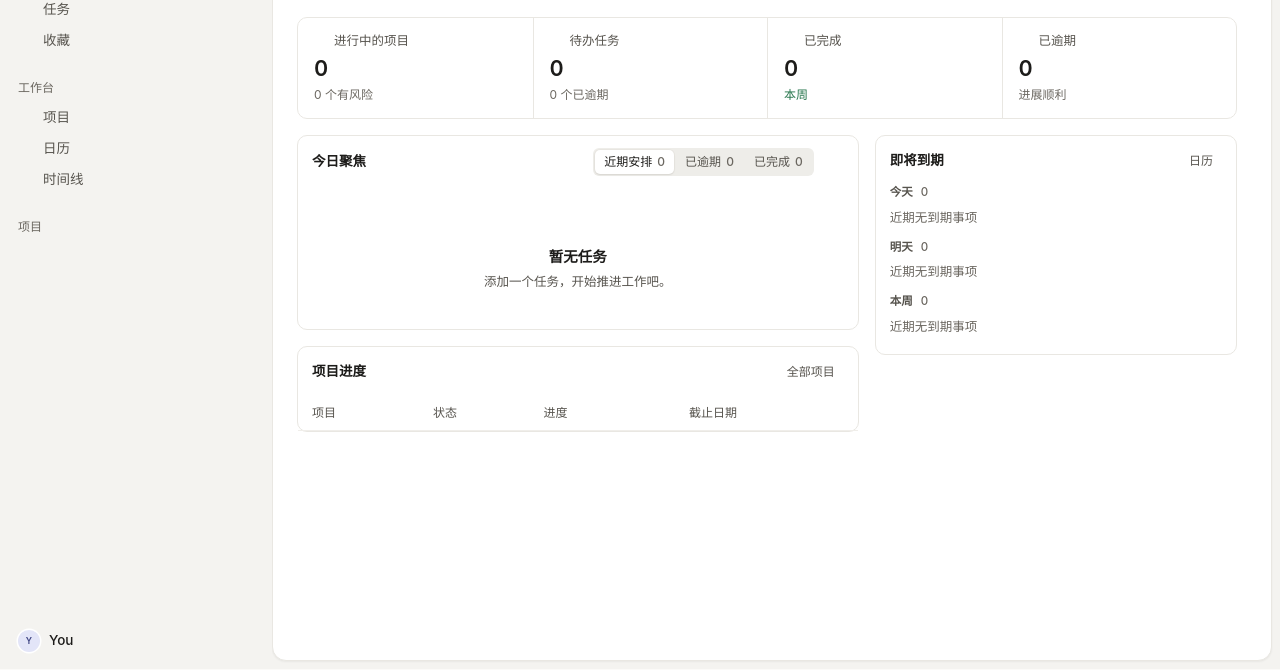
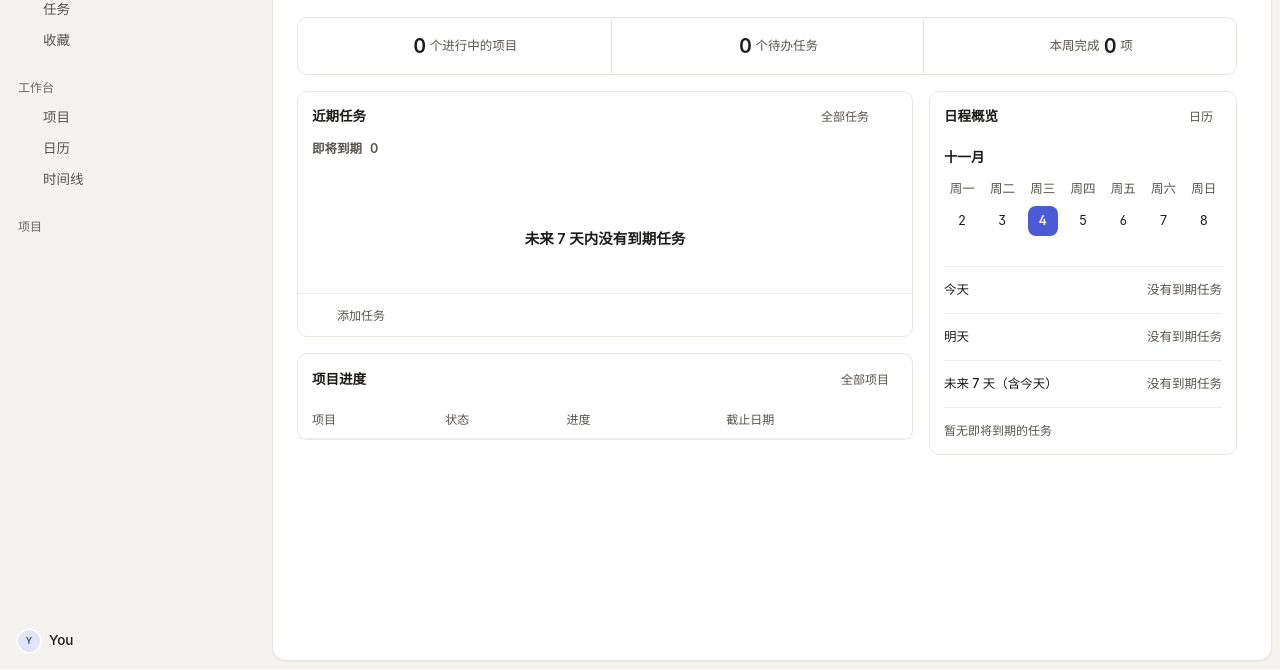
Before and after one commit to wugxxx/moss, a website built with Vite: page index.html in a window 1280 px wide. Shown: the part 131-801 px from the top of the page. Built offline with nearby package versions, Linux system fonts and the light colour scheme.

Commit message:
feat: redesign home dashboard overview

```diff
--- a/src/i18n/locales/en.js
+++ b/src/i18n/locales/en.js
@@ -179,11 +179,25 @@ export default {
     openTasks: 'Open tasks',
     overdueCount: '{count} overdue',
     completed: 'Completed',
+    completedThisWeek: 'Completed this week',
+    activeProjectsSummary: { one: '{value} active project', other: '{value} active projects' },
+    openTasksSummary: { one: '{value} open task', other: '{value} open tasks' },
+    completedThisWeekSummary: '{value} completed this week',
     thisWeek: 'this week',
     overdue: 'Overdue',
     needAttention: 'need attention',
     allOnTrack: 'all on track',
     focus: 'Focus',
+    recentTasks: 'Recent tasks',
+    nextSevenDays: 'Next 7 days (including today)',
+    noUpcomingTasks: 'No tasks due in the next 7 days',
+    scheduleOverview: 'Schedule overview',
+    tasksDueCount: { one: '{count} task due', other: '{count} tasks due' },
+    noTasksDue: 'No tasks due',
+    nextDeadline: 'Next deadline: {date}',
+    noNextDeadline: 'No upcoming deadlines',
+    overdueTasksNotice: { one: '{count} task is overdue', other: '{count} tasks are overdue' },
+    reviewOverdue: 'Review and plan',
     upcoming: 'Upcoming',
     nothingOverdue: 'Nothing overdue',
     everyOpenOnSchedule: 'Every open task is on schedule.',
--- a/src/i18n/locales/zh-CN.js
+++ b/src/i18n/locales/zh-CN.js
@@ -174,16 +174,30 @@ export default {
     afternoon: '下午好',
     evening: '晚上好',
     attention: '以下是今天的重点待办：',
-    activeProjects: '进行中的项目',
+    activeProjects: '进行中项目',
     atRisk: '{count} 个有风险',
     openTasks: '待办任务',
     overdueCount: '{count} 个已逾期',
     completed: '已完成',
+    completedThisWeek: '本周完成',
+    activeProjectsSummary: { one: '{value} 个进行中的项目', other: '{value} 个进行中的项目' },
+    openTasksSummary: { one: '{value} 个待办任务', other: '{value} 个待办任务' },
+    completedThisWeekSummary: '本周完成 {value} 项',
     thisWeek: '本周',
     overdue: '已逾期',
     needAttention: '需关注',
     allOnTrack: '进展顺利',
     focus: '今日聚焦',
+    recentTasks: '近期任务',
+    nextSevenDays: '未来 7 天（含今天）',
+    noUpcomingTasks: '未来 7 天内没有到期任务',
+    scheduleOverview: '日程概览',
+    tasksDueCount: { one: '{count} 项任务到期', other: '{count} 项任务到期' },
+    noTasksDue: '没有到期任务',
+    nextDeadline: '下一截止日：{date}',
+    noNextDeadline: '暂无即将到期的任务',
+    overdueTasksNotice: { one: '{count} 项任务已逾期', other: '{count} 项任务已逾期' },
+    reviewOverdue: '查看并安排',
     upcoming: '近期安排',
     nothingOverdue: '没有逾期任务',
     everyOpenOnSchedule: '所有待办任务均按计划推进中。',
--- a/src/pages/home.js
+++ b/src/pages/home.js
@@ -1,9 +1,10 @@
 /* ---------- HOME ---------- */
-import { DAY, TODAY, diffD, esc, fmtDate, fmtWeekdayDate, parse } from '../core/utils.js';
+import { DAY, TODAY, addD, diffD, esc, fmtDate, fmtWeekdayDate, iso, monthLong, parse, weekdayShort } from '../core/utils.js';
 import { ic } from '../core/icons.js';
-import { S, allTasks, isOver, me, pColor, progressOf, proj, visibleProjects } from '../core/store.js';
-import { empty, pIcon, pStatus, prIcon, progBar } from '../ui/helpers.js';
+import { allTasks, isOver, me, progressOf, visibleProjects } from '../core/store.js';
+import { empty, pIcon, pStatus, progBar } from '../ui/helpers.js';
 import { sortTasks } from '../shell/view-engine.js';
+import { startOfWeek } from '../views/calendar.js';
 import { miniRow } from '../components/task-list.js';
 import { t } from '../i18n/index.js';
 
@@ -12,58 +13,49 @@ export function pageHome() {
   const greet = h < 12 ? t('home.morning') : h < 18 ? t('home.afternoon') : t('home.evening');
   const ownerName = me()?.name || '';
   const all = allTasks();
-  const mineAll = all;
   const activeP = visibleProjects().filter(p => p.status !== 'complete');
   const open = all.filter(t => t.status !== 'done');
   const doneWk = all.filter(t => t.status === 'done' && t.completedAt && Date.now() - t.completedAt < 7 * DAY);
-  const over = all.filter(isOver);
-  const tab = S.ui.homeTab;
-  const lists = {
-    upcoming: sortTasks(
-      mineAll.filter(t => t.status !== 'done' && !isOver(t)),
-      { f: 'due', dir: 1 },
-    ),
-    overdue: mineAll.filter(isOver),
-    completed: sortTasks(
-      mineAll.filter(t => t.status === 'done'),
-      { f: 'updated', dir: 1 },
-    ),
-  };
-  const cur = lists[tab].slice(0, 7);
-  const dl = (lab, a, b) => {
-    const ts = sortTasks(
-      open.filter(t => t.due && diffD(parse(t.due), TODAY) >= a && diffD(parse(t.due), TODAY) <= b),
-      { f: 'priority', dir: 1 },
-    );
-    return { lab, ts };
-  };
-  const dls = [dl(t('time.today'), 0, 0), dl(t('time.tomorrow'), 1, 1), dl(t('time.thisWeek'), 2, 7)];
+  const summary = (key, count) => t(key, { count, value: `<span class="v">${count}</span>` });
+  const overdue = open.filter(isOver);
+  const upcoming = sortTasks(
+    open.filter(t => t.due && diffD(parse(t.due), TODAY) >= 0 && diffD(parse(t.due), TODAY) < 7),
+    { f: 'due', dir: 1 },
+  );
+  const cur = upcoming.slice(0, 7);
+  const weekStart = startOfWeek(TODAY);
+  const weekDays = Array.from({ length: 7 }, (_, i) => addD(weekStart, i));
+  const dueCounts = new Map();
+  for (const task of open) {
+    if (task.due) dueCounts.set(task.due, (dueCounts.get(task.due) || 0) + 1);
+  }
+  const nextDue = sortTasks(
+    open.filter(t => t.due && diffD(parse(t.due), TODAY) >= 0),
+    { f: 'due', dir: 1 },
+  )[0]?.due;
+  const scheduleCounts = [
+    { label: t('time.today'), count: dueCounts.get(iso(TODAY)) || 0 },
+    { label: t('time.tomorrow'), count: dueCounts.get(iso(addD(TODAY, 1))) || 0 },
+    { label: t('home.nextSevenDays'), count: upcoming.length },
+  ];
   return `<div class="page">
     <div class="ph"><div><h1>${greet}, ${esc(ownerName.split(' ')[0])}</h1><p><span class="num">${fmtWeekdayDate(TODAY)}</span> · ${t('home.attention')}</p></div>
       <div class="acts"><button class="btn btn-secondary hide-m" data-a="newProject">${ic('folder-plus', 14)}${t('common.newProject')}</button><button class="btn btn-primary" data-a="newTask">${ic('plus', 14)}${t('common.newTask')}</button></div></div>
-    <div class="stats" style="margin-bottom:16px">
-      <button class="stat" data-a="go" data-r="projects"><span class="k">${ic('folder-kanban', 14)}${t('home.activeProjects')}</span><span class="v">${activeP.length}</span><span class="d">${t('home.atRisk', { count: activeP.filter(p => p.status === 'risk').length })}</span></button>
-      <button class="stat" data-a="goTasks" data-f="open"><span class="k">${ic('circle-dashed', 14)}${t('home.openTasks')}</span><span class="v">${open.length}</span><span class="d">${t('home.overdueCount', { count: over.length })}</span></button>
-      <button class="stat" data-a="goTasks" data-f="done"><span class="k">${ic('circle-check', 14)}${t('home.completed')}</span><span class="v">${doneWk.length}</span><span class="d up">${t('home.thisWeek')}</span></button>
-      <button class="stat" data-a="goTasks" data-f="overdue"><span class="k">${ic('clock-alert', 14)}${t('home.overdue')}</span><span class="v" style="${over.length ? 'color:var(--red)' : ''}">${over.length}</span><span class="d ${over.length ? 'bad' : ''}">${over.length ? t('home.needAttention') : t('home.allOnTrack')}</span></button>
+    <div class="stats">
+      <button class="stat" data-a="go" data-r="projects">${ic('folder-kanban', 14)}<span class="k">${summary('home.activeProjectsSummary', activeP.length)}</span></button>
+      <button class="stat" data-a="goTasks" data-f="open">${ic('circle-dashed', 14)}<span class="k">${summary('home.openTasksSummary', open.length)}</span></button>
+      <button class="stat" data-a="goTasks" data-f="done">${ic('circle-check', 14)}<span class="k">${summary('home.completedThisWeekSummary', doneWk.length)}</span></button>
     </div>
-    <div class="grid2">
+    <div class="grid2 home-grid">
       <div class="stack">
         <section class="panel" aria-labelledby="h-mytasks">
-          <div class="panel-h"><h2 id="h-mytasks">${t('home.focus')}</h2>
-            <div class="acts"><div class="seg" role="tablist">${[
-              ['upcoming', t('home.upcoming')],
-              ['overdue', t('home.overdue')],
-              ['completed', t('home.completed')],
-            ]
-              .map(
-                ([k, n]) =>
-                  `<button role="tab" class="${tab === k ? 'on' : ''}" data-a="set" data-k="homeTab" data-v="${k}">${n} <span class="faint">${lists[k].length}</span></button>`,
-              )
-              .join('')}</div>
-            <button class="ibtn ibtn-sm" data-a="go" data-r="tasks" data-tip="${t('home.openTasksTooltip')}" aria-label="${t('home.openTasksTooltip')}">${ic('arrow-up-right', 15)}</button></div></div>
-          ${cur.length ? cur.map(t => miniRow(t, { av: false })).join('') : empty(tab === 'overdue' ? 'circle-check' : 'list-checks', tab === 'overdue' ? t('home.nothingOverdue') : t('home.noTasks'), tab === 'overdue' ? t('home.everyOpenOnSchedule') : t('home.addToMove'), '', 'sm')}
-          ${lists[tab].length > 7 ? `<button class="addrow" style="padding-left:14px;border-top:1px solid var(--divider);border-bottom:0" data-a="go" data-r="tasks">${t('home.viewAllTasks', { count: lists[tab].length })} ${ic('arrow-right', 13)}</button>` : ''}
+          <div class="panel-h"><h2 id="h-mytasks">${t('home.recentTasks')}</h2>
+            <div class="acts"><button class="btn btn-sm btn-ghost" data-a="goTasks">${t('tasks.allTasks')}${ic('arrow-up-right', 14)}</button></div></div>
+          ${overdue.length ? `<div class="home-task-notice alert danger"><span class="row">${ic('circle-alert', 15)}<b>${t('home.overdueTasksNotice', { count: overdue.length })}</b></span><button class="btn btn-sm btn-ghost" data-a="goTasks" data-f="overdue">${t('home.reviewOverdue')}${ic('arrow-right', 14)}</button></div>` : ''}
+          <div class="home-task-heading">${t('home.upcomingDeadlines')}<span class="cnt">${upcoming.length}</span></div>
+          ${cur.length ? cur.map(t => miniRow(t, { av: false })).join('') : empty('list-checks', t('home.noUpcomingTasks'), '', '', 'sm')}
+          <div class="home-task-footer"><button class="btn btn-sm btn-ghost" data-a="newTask">${ic('plus', 14)}${t('common.addTask')}</button>
+            ${upcoming.length > 7 ? `<button class="btn btn-sm btn-ghost" data-a="goTasks" data-f="open">${t('home.viewAllTasks', { count: open.length })}${ic('arrow-right', 13)}</button>` : ''}</div>
         </section>
         <section class="panel">
           <div class="panel-h"><h2>${t('home.projectProgress')}</h2><div class="acts"><button class="btn btn-sm btn-ghost" data-a="go" data-r="projects">${t('home.allProjects')}</button></div></div>
@@ -79,25 +71,21 @@ export function pageHome() {
       </div>
       <div class="stack">
         <section class="panel">
-          <div class="panel-h"><h2>${t('home.upcomingDeadlines')}</h2><div class="acts"><button class="btn btn-sm btn-ghost" data-a="go" data-r="calendar">${ic('calendar', 13)}${t('nav.calendar')}</button></div></div>
-          <div class="panel-b" style="padding-bottom:6px">
-          ${dls
-            .map(
-              g => `<div style="margin-bottom:10px"><div class="row" style="font-size:11.5px;font-weight:600;color:var(--text-2);margin-bottom:4px">${g.lab}<span class="faint" style="font-weight:500">${g.ts.length}</span></div>
-            ${
-              g.ts.length
-                ? g.ts
-                    .slice(0, 4)
-                    .map(
-                      t =>
-                        `<div class="row" style="height:30px;cursor:pointer;gap:8px;font-size:13px" data-a="openTask" data-id="${t.id}"><span class="pdot" style="--c:${pColor(proj(t.project))}"></span><span class="trunc grow">${esc(t.title)}</span>${prIcon(t.priority, 13)}</div>`,
-                    )
-                    .join('') +
-                  (g.ts.length > 4 ? `<div class="faint" style="font-size:11.5px;padding-left:16px">${t('home.more', { count: g.ts.length - 4 })}</div>` : '')
-                : `<div class="faint" style="font-size:12.5px;padding:4px 0 2px">${t('home.nothingDue')}</div>`
-            }</div>`,
-            )
-            .join('')}
+          <div class="panel-h"><h2>${t('home.scheduleOverview')}</h2><div class="acts"><button class="btn btn-sm btn-ghost" data-a="go" data-r="calendar">${ic('calendar', 13)}${t('nav.calendar')}</button></div></div>
+          <div class="panel-b">
+            <div class="home-schedule-month">${monthLong(TODAY.getMonth())}</div>
+            <div class="home-schedule-week">
+              ${weekDays
+                .map(day => {
+                  const date = iso(day);
+                  const count = dueCounts.get(date) || 0;
+                  const today = diffD(day, TODAY) === 0;
+                  return `<div class="home-schedule-day"><span class="muted">${weekdayShort(day.getDay())}</span><time datetime="${date}" class="num ${today ? 'today' : ''}" ${today ? 'aria-current="date"' : ''}>${day.getDate()}</time><span class="home-schedule-dot ${count ? 'has-tasks' : ''}" ${count ? `role="img" aria-label="${esc(t('home.tasksDueCount', { count }))}" title="${esc(t('home.tasksDueCount', { count }))}"` : 'aria-hidden="true"'}></span></div>`;
+                })
+                .join('')}
+            </div>
+            <dl class="home-schedule-counts">${scheduleCounts.map(({ label, count }) => `<div><dt>${label}</dt><dd>${count ? t('home.tasksDueCount', { count }) : t('home.noTasksDue')}</dd></div>`).join('')}</dl>
+            <p class="home-schedule-next muted">${nextDue ? t('home.nextDeadline', { date: fmtDate(nextDue) }) : t('home.noNextDeadline')}</p>
           </div>
         </section>
       </div>
--- a/src/shell/skeletons.js
+++ b/src/shell/skeletons.js
@@ -27,7 +27,7 @@ export function skeleton() {
   }
   if (r === 'projects') body = skCards(6);
   else if (r === 'home' || r === 'overview')
-    body = `<div class="stats" style="margin-bottom:16px">${Array.from({ length: 4 }, () => `<div class="stat">${sk('80px', 10)}${sk('44px', 20)}</div>`).join('')}</div><div class="grid2"><div class="panel" style="padding:14px">${skRows(6)}</div><div class="panel" style="padding:14px">${skRows(6)}</div></div>`;
+    body = `<div class="stats">${Array.from({ length: 3 }, () => `<div class="stat">${sk('80px', 10)}${sk('24px', 20)}</div>`).join('')}</div><div class="grid2"><div class="panel" style="padding:14px">${skRows(6)}</div><div class="panel" style="padding:14px">${skRows(6)}</div></div>`;
   else body = skRows(10);
   return `<div class="page" aria-busy="true" aria-label="${t('common.loading')}">${head}${body}</div>`;
 }
--- a/src/styles/panels.css
+++ b/src/styles/panels.css
@@ -28,17 +28,20 @@
 }
 .stats {
   display: grid;
-  grid-template-columns: repeat(4, minmax(0, 1fr));
+  grid-template-columns: repeat(3, minmax(0, 1fr));
+  margin-bottom: 16px;
   border: 1px solid var(--border);
   border-radius: var(--r-lg);
   overflow: hidden;
 }
 .stat {
-  padding: 14px 16px;
+  padding: 18px 16px;
   display: flex;
-  flex-direction: column;
-  gap: 6px;
-  text-align: left;
+  align-items: center;
+  justify-content: center;
+  gap: 8px;
+  color: var(--text-2);
+  text-align: center;
   transition: background var(--dur);
 }
 .stat + .stat {
@@ -48,28 +51,21 @@
   background: var(--surface-2);
 }
 .stat .k {
+  display: inline-flex;
+  align-items: center;
+  justify-content: center;
+  gap: 4px;
   font-size: var(--fs-sm);
   color: var(--text-2);
-  display: flex;
-  align-items: center;
-  gap: 6px;
+  line-height: 1;
 }
 .stat .v {
-  font-size: 22px;
+  font-size: 20px;
+  color: var(--text);
   font-weight: 600;
   letter-spacing: -0.02em;
   font-variant-numeric: tabular-nums;
-  line-height: 1.1;
-}
-.stat .d {
-  font-size: var(--fs-xs);
-  color: var(--text-3);
-}
-.stat .d.up {
-  color: var(--green);
-}
-.stat .d.bad {
-  color: var(--red);
+  line-height: 1;
 }
 .grid2 {
   display: grid;
@@ -80,6 +76,99 @@
   display: flex;
   flex-direction: column;
   gap: 16px;
+}
+.home-grid {
+  grid-template-columns: minmax(0, 2fr) minmax(0, 1fr);
+}
+.alert.home-task-notice {
+  margin: 4px 14px 12px;
+  align-items: center;
+  justify-content: space-between;
+  flex-wrap: wrap;
+  color: var(--red);
+}
+.home-task-heading {
+  display: flex;
+  align-items: center;
+  gap: 8px;
+  padding: 0 14px 10px;
+  font-size: var(--fs-sm);
+  font-weight: 600;
+  color: var(--text-2);
+}
+.home-task-footer {
+  display: flex;
+  align-items: center;
+  justify-content: space-between;
+  flex-wrap: wrap;
+  gap: 8px;
+  padding: 8px 10px;
+  border-top: 1px solid var(--divider);
+}
+.home-schedule-month {
+  padding: 8px 0 12px;
+  font-weight: 600;
+}
+.home-schedule-week {
+  display: grid;
+  grid-template-columns: repeat(7, minmax(0, 1fr));
+  gap: 4px;
+  padding-bottom: 18px;
+}
+.home-schedule-day {
+  display: flex;
+  flex-direction: column;
+  align-items: center;
+  gap: 8px;
+  font-size: var(--fs-sm);
+}
+.home-schedule-day time {
+  display: flex;
+  align-items: center;
+  justify-content: center;
+  width: 30px;
+  height: 30px;
+  border-radius: var(--r);
+}
+.home-schedule-day .today {
+  background: var(--accent);
+  color: var(--on-accent, #fff);
+  font-weight: 600;
+}
+.home-schedule-dot {
+  width: 4px;
+  height: 4px;
+  border-radius: 50%;
+}
+.home-schedule-dot.has-tasks {
+  background: var(--accent);
+}
+.home-schedule-counts {
+  margin: 0;
+  font-size: var(--fs-sm);
+}
+.home-schedule-counts > div {
+  display: flex;
+  align-items: center;
+  justify-content: space-between;
+  gap: 12px;
+  padding: 14px 0;
+  border-top: 1px solid var(--divider);
+}
+.home-schedule-counts dt {
+  font-weight: 500;
+}
+.home-schedule-counts dd {
+  margin: 0;
+  text-align: right;
+  color: var(--text-2);
+  font-variant-numeric: tabular-nums;
+}
+.home-schedule-next {
+  margin: 0;
+  padding-top: 14px;
+  border-top: 1px solid var(--divider);
+  font-size: var(--fs-xs);
 }
 /* rows inside a bordered panel draw separators between themselves only, never against the panel edge */
 .panel > .mini:first-child {
```
Also changed, not shown: src/styles/responsive.css (+2 -8 lines).
